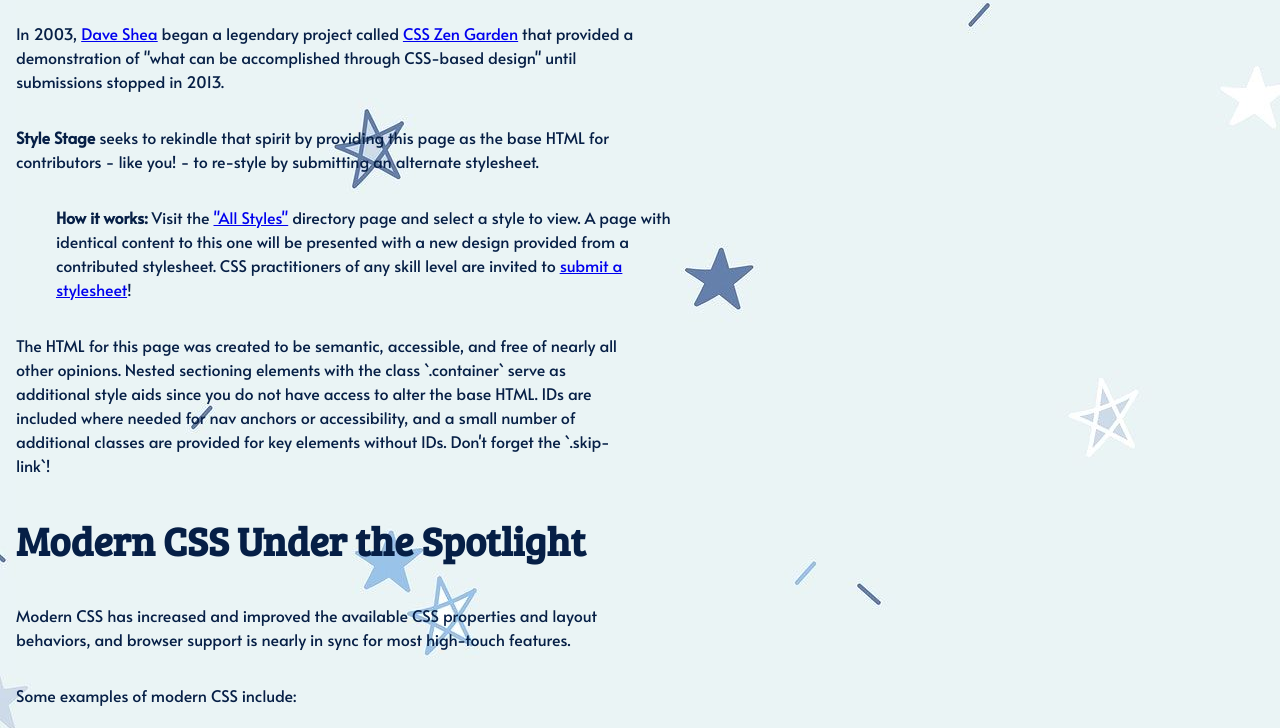
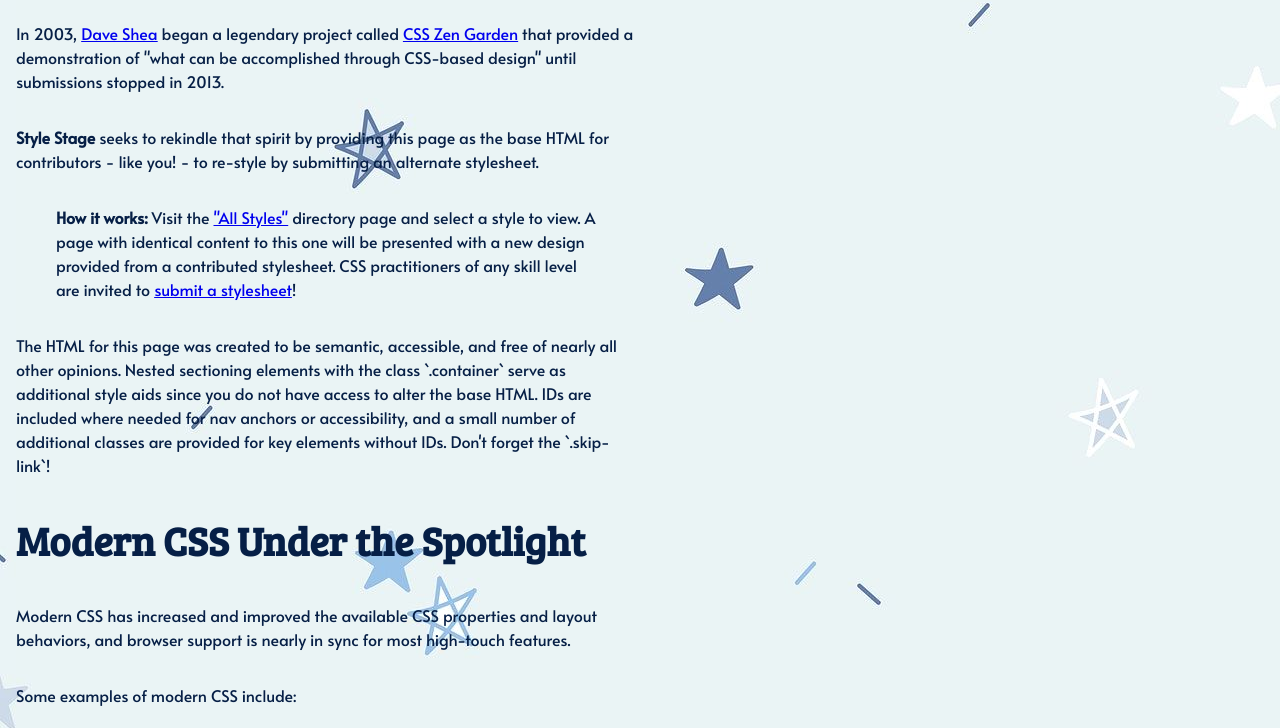
Before and after one commit to RVCC-IDMX/style-mobile-first-payalazelaya, an Eleventy site: page src/index.html in a window 1280 px wide. Shown: the part 558-1286 px from the top of the page. Built offline with nearby package versions, Linux system fonts and the light colour scheme; Eleventy itself is replaced by a stand-in of ours; files that its build step writes are made by us from their sources.

Commit message:
Change spacing styling and add more color variable

```diff
--- a/src/sass/abstracts/_variables.scss
+++ b/src/sass/abstracts/_variables.scss
@@ -23,3 +23,7 @@
 $main-header-font: "Bree Serif", serif;
 $sub-header-font: "Bree Serif", serif;
 $body-font: "Alata", sans-serif;
+
+/* Colors */
+$secondary-color: hsl(225, 80%, 57%);
+$tertiary-color: hsl(226, 82%, 64%);
--- a/src/sass/style.scss
+++ b/src/sass/style.scss
@@ -12,9 +12,10 @@
 body {
     padding: 0 1em;
     max-width: 60rem;
+    min-width: 40ch;
 }
 
-p, li {
+.container {
     max-width: 60ch;
 }
 
```
